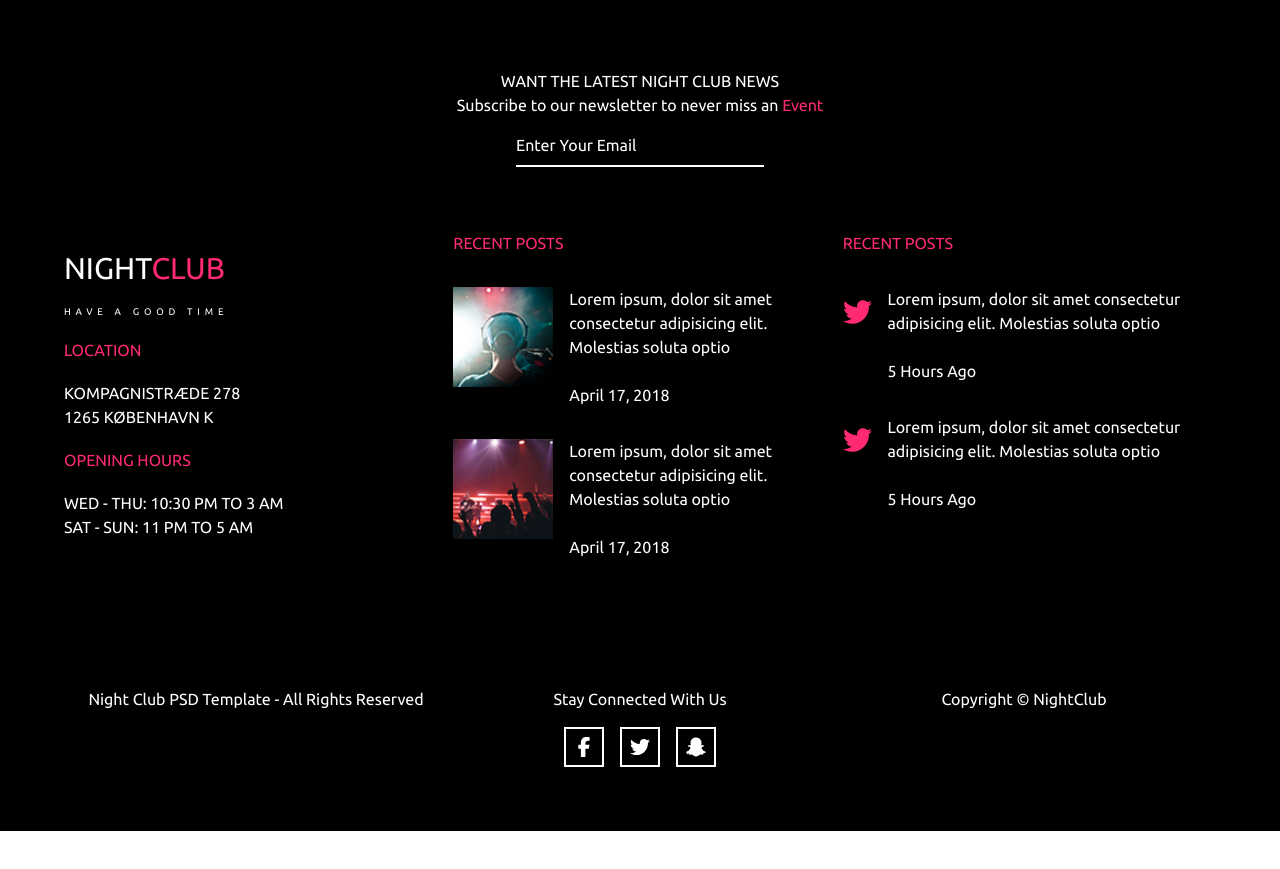
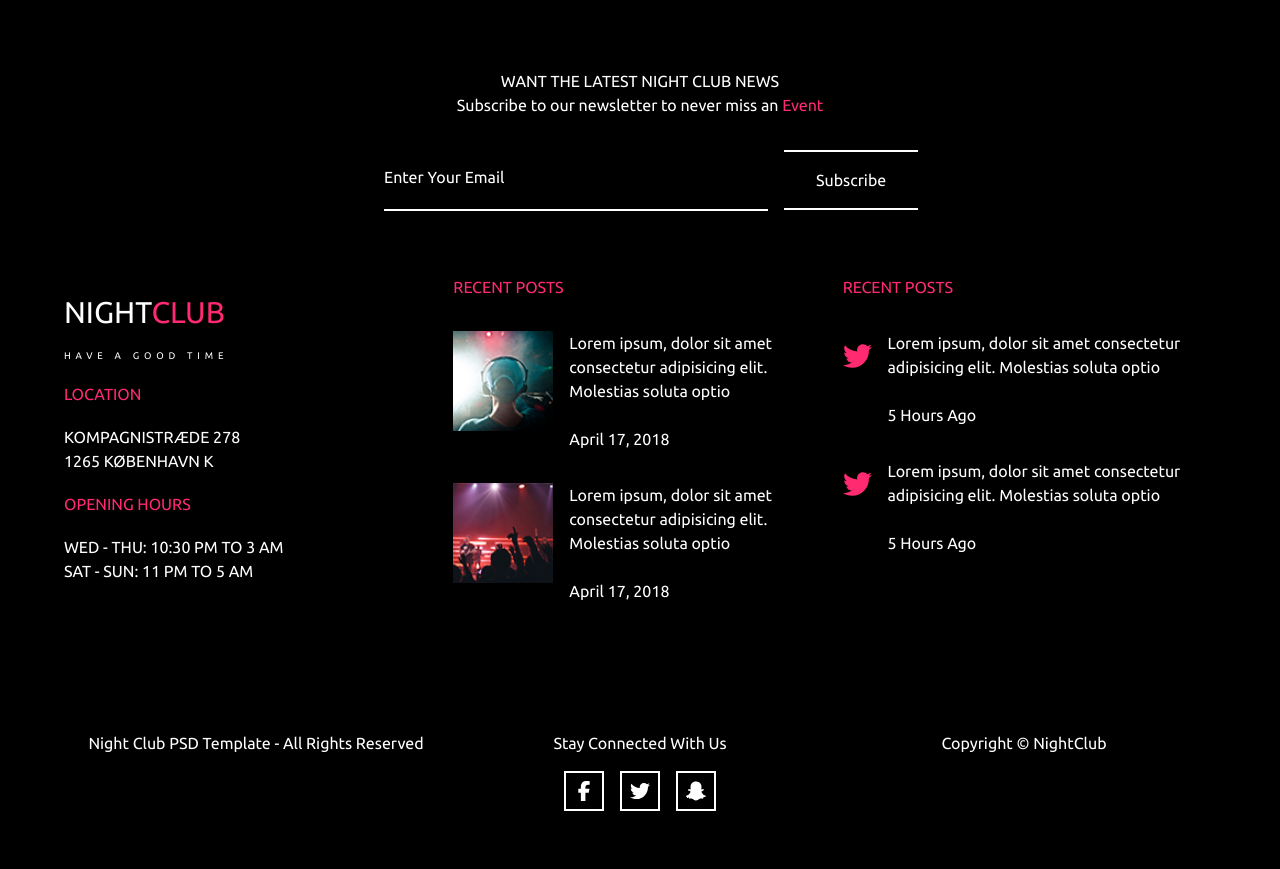
Before and after one commit to eydbjorgham/night-club, a Next.js app: page / in a window 1280 px wide. Shown: the part 3848-4717 px from the top of the page. Before the commit the page ends 4679 px from the top, so only its background shows below. Built offline with nearby package versions, Linux system fonts and the light colour scheme.

Commit message:
Refactor SubmitEmail component: replace h3 with p tag and adjust styling. Button added

```diff
--- a/src/app/components/SubmitEmail.jsx
+++ b/src/app/components/SubmitEmail.jsx
@@ -1,21 +1,25 @@
+import React from "react";
+import Button from "./Button";
+
 const SubmitEmail = () => {
     return (
       <section className="mt-16 flex flex-col items-center text-white">
         <h1 className="uppercase">want the latest night club news</h1>
-        <h3>
+        <p>
           Subscribe to our newsletter to never miss an{" "}
           <a href="" className="text-(--tertiary-color) capitalize">
             event
           </a>
-        </h3>
-        <div>
+        </p>
+        <div className="mt-8 flex items-center gap-4 w-[40%] justify-between">
           <form action="input" className="mt-4 flex gap-4 text-white">
             <input
               type="email"
               placeholder="Enter Your Email"
-              className="border-b-2 border-white bg-transparent pb-2 outline-none placeholder:text-white"
+              className="border-b-2 w-[24rem] border-white bg-transparent pb-5 outline-none placeholder:text-white input:text-white"
             />
           </form>
+          <Button text="Subscribe" />
         </div>
       </section>
     );
```
